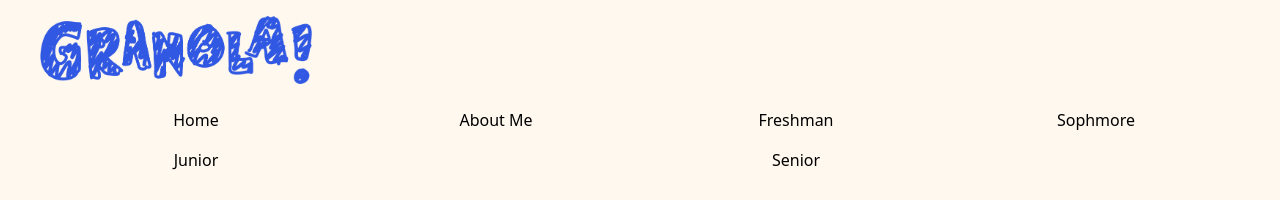
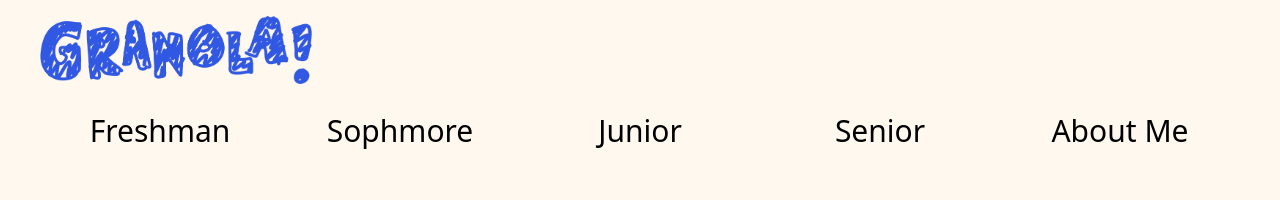
Before and after one commit to acemarino/Nola-Website, a React (Create React App) app in the folder nola-website/: page /aboutMe in a window 1280 px wide. Shown: the top 200 px of the page. Built offline with nearby package versions, Linux system fonts and the light colour scheme.

Commit message:
more navbar work

```diff
--- a/nola-website/src/components/OffCanNav.jsx
+++ b/nola-website/src/components/OffCanNav.jsx
@@ -15,6 +15,17 @@ export default class OffCanNav extends Component {
 /*      <Tab eventKey={2} title="Sophmore"> </Tab>
                           <Tab eventKey={3} title="Junior" > </Tab>
                           <Tab eventKey={4} title="Senior"> </Tab>
+
+        <Nav.Item id="topR">
+                <Nav.Link as={Link}  to="/" eventKey="5">
+                  <span className='linkObj'>
+                    Home
+                  </span>
+                </Nav.Link>
+              </Nav.Item>
+
+
+
                           */
 
   constructor(props) {
@@ -67,22 +78,8 @@ export default class OffCanNav extends Component {
           <Offcanvas.Title>GRANOLA!</Offcanvas.Title>
         </Offcanvas.Header>
         <Offcanvas.Body >
-        <Nav activeKey="/home" onSelect={(this.handleSelect)}  className='navigationBar'>
+        <Nav activeKey="/home" onSelect={(this.handleSelect)}  className='navigationBar '>
 
-              <Nav.Item id="topR">
-                <Nav.Link as={Link}  to="/" eventKey="5">
-                  <span className='linkObj'>
-                    Home
-                  </span>
-                </Nav.Link>
-              </Nav.Item>
-              <Nav.Item id="topR">
-                <Nav.Link  as={Link} to="/aboutArtist" eventKey="6">
-                  <span className='linkObj'>
-                    About Me
-                  </span>
-                </Nav.Link>
-              </Nav.Item>
               <Nav.Item id="botR">
                 <Nav.Link as={Link} to="/" eventKey="1" >
                   <span className='linkObj'>
@@ -111,6 +108,13 @@ export default class OffCanNav extends Component {
                   </span>
                 </Nav.Link>
               </Nav.Item>
+              <Nav.Item id="topR">
+                <Nav.Link  as={Link} to="/aboutArtist" eventKey="6">
+                  <span className='linkObj'>
+                    About Me
+                  </span>
+                </Nav.Link>
+              </Nav.Item>
              </Nav>
 
 
--- a/nola-website/src/custom.scss
+++ b/nola-website/src/custom.scss
@@ -27,6 +27,15 @@
     }
 
 }
+
+ .nav-item{
+        text-align: center;
+        width:fit-content;
+        color:black;
+        background-color: #fff0;
+        flex:1;
+
+    }
 */
 
 
@@ -36,22 +45,15 @@
 
 //navigation bar container
 .navigationBar{
-    display: flex;
-    flex-wrap: wrap;
-}
-
-// top row(home and About)
-#topR{
 
 }
-
-//bottome row(school years)
-#botR{
-
+.offcanvas-body{
+    width: 100%;
+    justify-content: center;
 }
 
 //smaller than md logo
-.nav-link{
+.Logo{
     width: 150px;
     padding-left: 28px;
     color:black;
@@ -60,57 +62,73 @@
 
 //md and up for logo
 @include media-breakpoint-up(md) {
-    .nav-link{
+    .Logo{
         width:300px;
         color:black;
         background-color: #fff0;
     }
 
 }
+
+.linkObj{
+    color:black;
+    font-size: 20px;
+
+}
 .linkObj:hover, .linkObj:focus {
     color: black;
     border-bottom: 2px solid #F23E71;
+
+}
+.nav-link{
+    width:fit-content;
+
 }
 
 .nav-link:hover, .nav-link:focus {
     color: black;
+
 }
 
-
-
-//smaller than md for timeline
 .nav-item{
     text-align: center;
+    width:fit-content;
+    justify-content: center;
+    display: flex;
     color:black;
     background-color: #fff0;
     flex:1;
 
+
 }
 .nav{
-    justify-content: center;
-    width:100%;
+    justify-content: space-between;
     color:black;
+    display: flex;
     background-color: #fff0;
     padding-left: 40px;
     padding-right: 40px;
+
 }
 
 
 //md and up for timeline
 @include media-breakpoint-up(sm) {
-    .nav-item{
-        text-align: center;
+   .nav-item{
+        justify-content: center;
+        display: flex;
+   }
+    .nav{
+        justify-content: space-between;
+        display: flex;
         color:black;
-        background-color: #fff0;
-        flex:1;
-
-    }
-    .nav{
-        justify-content: center;
-        width:100%;
-        color:black;
+        width: 100%;
         padding-left: 40px;
         padding-right: 40px;
+    }
+    .linkObj{
+        color:black;
+        font-size: 30px;
     }
 
 
--- a/nola-website/src/index.css
+++ b/nola-website/src/index.css
@@ -21,9 +21,6 @@ code {
 
 
 /* navbar*/
-.Tabs{
-  margin: 5px;
-}
 
 .Logo{
   display: inline-block;
--- a/nola-website/src/pages/gallery.js
+++ b/nola-website/src/pages/gallery.js
@@ -8,7 +8,7 @@ import Masonry from '@mui/lab/Masonry';
 export default function Gallery(props) {
   var year=Freshman;
   var grade="Freshman";
-  console.log(props);
+
   if(props.num === "1"){
     year=Freshman;
     grade="Freshman";
@@ -26,7 +26,7 @@ export default function Gallery(props) {
     year=Senior;
     grade="Senior";
   }
-  console.log(grade);
+
 
 
   return (
--- a/nola-website/src/pages/home.js
+++ b/nola-website/src/pages/home.js
@@ -6,7 +6,7 @@ import About from "./aboutMe";
 
 var year;
 export default function Home (props){
-console.log("year: "+ props.value)
+
 
 
 if(props.value==="6"){
```
